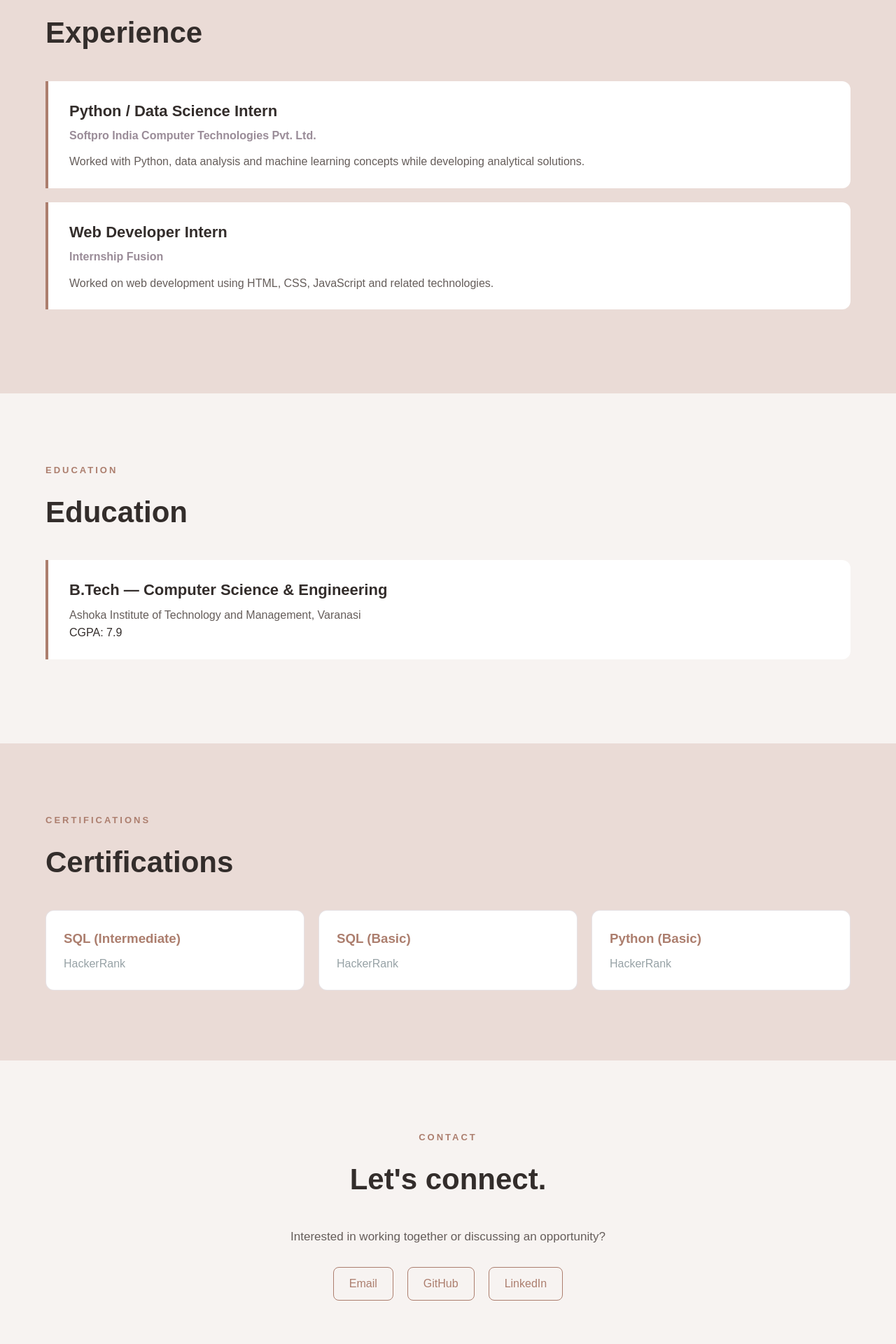
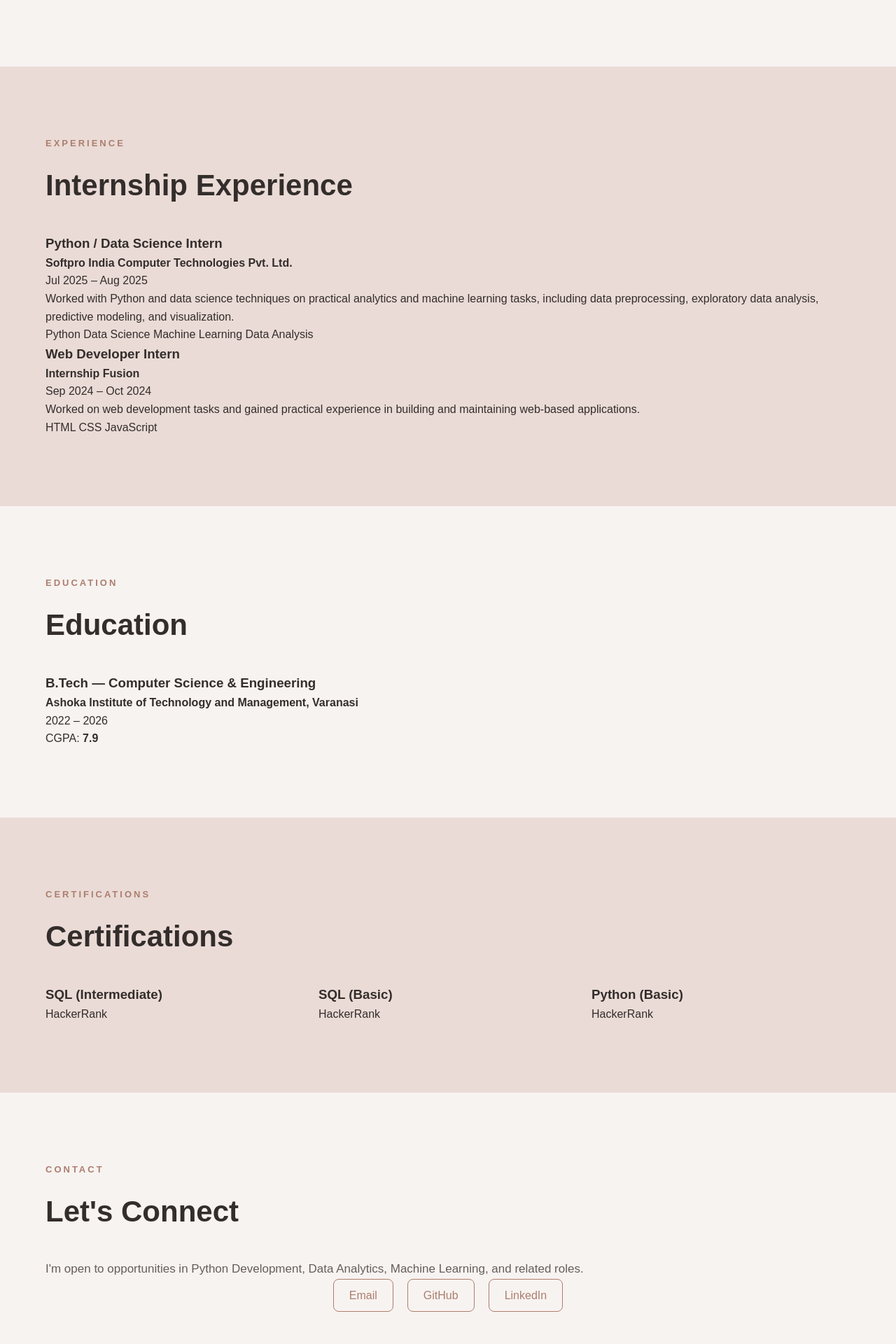
Before and after one commit to AzimRaza/Portfolio, a Django app: page / in a window 1280 px wide. Shown: the part 2920-4840 px from the top of the page at 70% size. Run offline with Django 5.2, Linux system fonts and the light colour scheme.

Commit message:
Improved portfolio design and content

```diff
--- a/static/css/style.css
+++ b/static/css/style.css
@@ -399,6 +399,20 @@ a {
   color: var(--white);
 }
 
+.back-to-top {
+  display: block;
+  width: fit-content;
+  margin: 0 auto 30px;
+  color: var(--beaver);
+  text-decoration: none;
+  font-weight: 600;
+  transition: color 0.3s ease;
+}
+
+.back-to-top:hover {
+  color: var(--rose-quartz);
+}
+
 /* ================================
    FOOTER
    ================================ */
@@ -460,3 +474,22 @@ footer {
     font-size: 55px;
   }
 }
+
+/* Mobile Navigation */
+@media (max-width: 768px) {
+  .nav-container {
+    flex-direction: column;
+    gap: 15px;
+  }
+
+  .nav-links {
+    display: flex;
+    flex-wrap: wrap;
+    justify-content: center;
+    gap: 12px;
+  }
+
+  .nav-links a {
+    font-size: 14px;
+  }
+}
--- a/templates/core/home.html
+++ b/templates/core/home.html
@@ -14,8 +14,8 @@
   <body>
     <!-- Navbar -->
     <nav class="navbar">
-      <div class="container">
-        <a href="#home" class="logo">Azim Raza</a>
+      <div class="container nav-container">
+        <a href="#home" class="nav-logo"> Azim Raza </a>
 
         <div class="nav-links">
           <a href="#about">About</a>
@@ -23,6 +23,7 @@
           <a href="#projects">Projects</a>
           <a href="#experience">Experience</a>
           <a href="#education">Education</a>
+          <a href="#certifications">Certifications</a>
           <a href="#contact">Contact</a>
         </div>
       </div>
@@ -30,20 +31,28 @@
 
     <!-- Hero -->
     <section id="home" class="hero">
-      <div class="container">
+      <div class="container hero-container">
+        <div class="hero-content">
           <p class="hero-label">HELLO, I'M</p>
 
           <h1>Azim Raza</h1>
 
-        <h2>Python Developer | Data Analyst | Machine Learning</h2>
+          <h2>
+            Python Developer
+            <span>|</span>
+            Data Analyst
+            <span>|</span>
+            Machine Learning
+          </h2>
 
           <p class="hero-description">
-          I build data-driven applications, analyze business problems, and
-          develop practical machine learning solutions using Python.
+            B.Tech CSE graduate with a strong foundation in Python, SQL, Data
+            Analytics, and Machine Learning. I build practical data-driven
+            applications and ML solutions.
           </p>
 
           <div class="hero-buttons">
-          <a href="#projects" class="btn btn-primary">View Projects</a>
+            <a href="#projects" class="btn btn-primary"> View Projects </a>
 
             <a
               href="{% static 'resume/Azim_Raza_Resume.pdf' %}"
@@ -54,20 +63,57 @@
             </a>
           </div>
         </div>
+      </div>
     </section>
 
     <!-- About -->
     <section id="about" class="section">
       <div class="container">
         <p class="section-label">ABOUT ME</p>
-        <h2>Turning data into practical solutions.</h2>
+
+        <h2>Building Practical Data & ML Solutions</h2>
+
+        <div class="about-content">
+          <div class="about-text">
+            <p>
+              I am a B.Tech Computer Science graduate with a strong foundation
+              in Python, SQL, Data Analytics, and Machine Learning.
+            </p>
 
             <p>
-          I am a B.Tech Computer Science graduate with a strong interest in
-          Python, SQL, Data Analytics and Machine Learning. I enjoy working with
-          data, building analytical solutions, and developing applications that
-          solve real-world problems.
+              I enjoy working with data to clean, analyze, visualize, and build
+              machine learning solutions for practical problems.
             </p>
+
+            <p>
+              My projects include analytics platforms, fraud and suspicious
+              transaction monitoring, disease prediction, and computer vision
+              applications.
+            </p>
+          </div>
+
+          <div class="about-highlights">
+            <div class="highlight-card">
+              <h3>Python</h3>
+              <p>Development & Data Analysis</p>
+            </div>
+
+            <div class="highlight-card">
+              <h3>SQL</h3>
+              <p>Data Querying & Analysis</p>
+            </div>
+
+            <div class="highlight-card">
+              <h3>Machine Learning</h3>
+              <p>Predictive & Analytical Solutions</p>
+            </div>
+
+            <div class="highlight-card">
+              <h3>Data Analytics</h3>
+              <p>EDA, Visualization & Insights</p>
+            </div>
+          </div>
+        </div>
       </div>
     </section>
 
@@ -75,6 +121,7 @@
     <section id="skills" class="section">
       <div class="container">
         <p class="section-label">SKILLS</p>
+
         <h2>Technical Skills</h2>
 
         <div class="skills-grid">
@@ -234,24 +281,56 @@
     <section id="experience" class="section">
       <div class="container">
         <p class="section-label">EXPERIENCE</p>
-        <h2>Experience</h2>
 
-        <div class="experience-item">
+        <h2>Internship Experience</h2>
+
+        <div class="experience-list">
+          <div class="experience-card">
+            <div class="experience-header">
+              <div>
                 <h3>Python / Data Science Intern</h3>
                 <h4>Softpro India Computer Technologies Pvt. Ltd.</h4>
-          <p>
-            Worked with Python, data analysis and machine learning concepts
-            while developing analytical solutions.
-          </p>
               </div>
 
-        <div class="experience-item">
+              <span>Jul 2025 – Aug 2025</span>
+            </div>
+
+            <p>
+              Worked with Python and data science techniques on practical
+              analytics and machine learning tasks, including data
+              preprocessing, exploratory data analysis, predictive modeling, and
+              visualization.
+            </p>
+
+            <div class="project-tech">
+              <span>Python</span>
+              <span>Data Science</span>
+              <span>Machine Learning</span>
+              <span>Data Analysis</span>
+            </div>
+          </div>
+
+          <div class="experience-card">
+            <div class="experience-header">
+              <div>
                 <h3>Web Developer Intern</h3>
                 <h4>Internship Fusion</h4>
+              </div>
+
+              <span>Sep 2024 – Oct 2024</span>
+            </div>
+
             <p>
-            Worked on web development using HTML, CSS, JavaScript and related
-            technologies.
+              Worked on web development tasks and gained practical experience in
+              building and maintaining web-based applications.
             </p>
+
+            <div class="project-tech">
+              <span>HTML</span>
+              <span>CSS</span>
+              <span>JavaScript</span>
+            </div>
+          </div>
         </div>
       </div>
     </section>
@@ -260,12 +339,20 @@
     <section id="education" class="section">
       <div class="container">
         <p class="section-label">EDUCATION</p>
+
         <h2>Education</h2>
 
-        <div class="education-item">
+        <div class="education-card">
+          <div class="education-header">
+            <div>
               <h3>B.Tech — Computer Science & Engineering</h3>
-          <p>Ashoka Institute of Technology and Management, Varanasi</p>
-          <span>CGPA: 7.9</span>
+              <h4>Ashoka Institute of Technology and Management, Varanasi</h4>
+            </div>
+
+            <span>2022 – 2026</span>
+          </div>
+
+          <p class="education-grade">CGPA: <strong>7.9</strong></p>
         </div>
       </div>
     </section>
@@ -274,20 +361,21 @@
     <section id="certifications" class="section">
       <div class="container">
         <p class="section-label">CERTIFICATIONS</p>
+
         <h2>Certifications</h2>
 
         <div class="certifications-grid">
-          <div class="cert-card">
+          <div class="certification-card">
             <h3>SQL (Intermediate)</h3>
             <p>HackerRank</p>
           </div>
 
-          <div class="cert-card">
+          <div class="certification-card">
             <h3>SQL (Basic)</h3>
             <p>HackerRank</p>
           </div>
 
-          <div class="cert-card">
+          <div class="certification-card">
             <h3>Python (Basic)</h3>
             <p>HackerRank</p>
           </div>
@@ -296,34 +384,66 @@
     </section>
 
     <!-- Contact -->
-    <section id="contact" class="section contact-section">
+    <section id="contact" class="section">
       <div class="container">
         <p class="section-label">CONTACT</p>
-        <h2>Let's connect.</h2>
 
-        <p>Interested in working together or discussing an opportunity?</p>
+        <h2>Let's Connect</h2>
+
+        <p class="contact-intro">
+          I'm open to opportunities in Python Development, Data Analytics,
+          Machine Learning, and related roles.
+        </p>
 
         <div class="contact-links">
-          <a href="mailto:azimraza4213@gmail.com">Email</a>
+          <a href="mailto:azimraza4213@gmail.com"> Email </a>
+
           <a
             href="https://github.com/AzimRaza"
             target="_blank"
             rel="noopener noreferrer"
-            >GitHub</a
           >
+            GitHub
+          </a>
+
+          <a
+            href="https://www.linkedin.com/in/AzimRaza"
+            target="_blank"
+            rel="noopener noreferrer"
+          >
+            LinkedIn
+          </a>
+        </div>
+      </div>
+    </section>
+
+    <a href="#home" class="back-to-top"> ↑ Back to Top </a>
+
+    <!-- Footer -->
+    <footer class="footer">
+      <div class="container">
+        <p>© 2026 Azim Raza. All rights reserved.</p>
+
+        <div class="footer-links">
+          <a
+            href="https://github.com/AzimRaza"
+            target="_blank"
+            rel="noopener noreferrer"
+          >
+            GitHub
+          </a>
+
           <a
             href="https://www.linkedin.com/in/azim-raza-86ab05293/"
             target="_blank"
             rel="noopener noreferrer"
-            >LinkedIn</a
           >
+            LinkedIn
+          </a>
+
+          <a href="mailto:azimraza4213@gmail.com"> Email </a>
         </div>
       </div>
-    </section>
-
-    <!-- Footer -->
-    <footer>
-      <p>© 2026 Azim Raza. All rights reserved.</p>
     </footer>
 
     <script src="{% static 'js/script.js' %}"></script>
```
Lines whose indentation alone changed are shown as unchanged.
